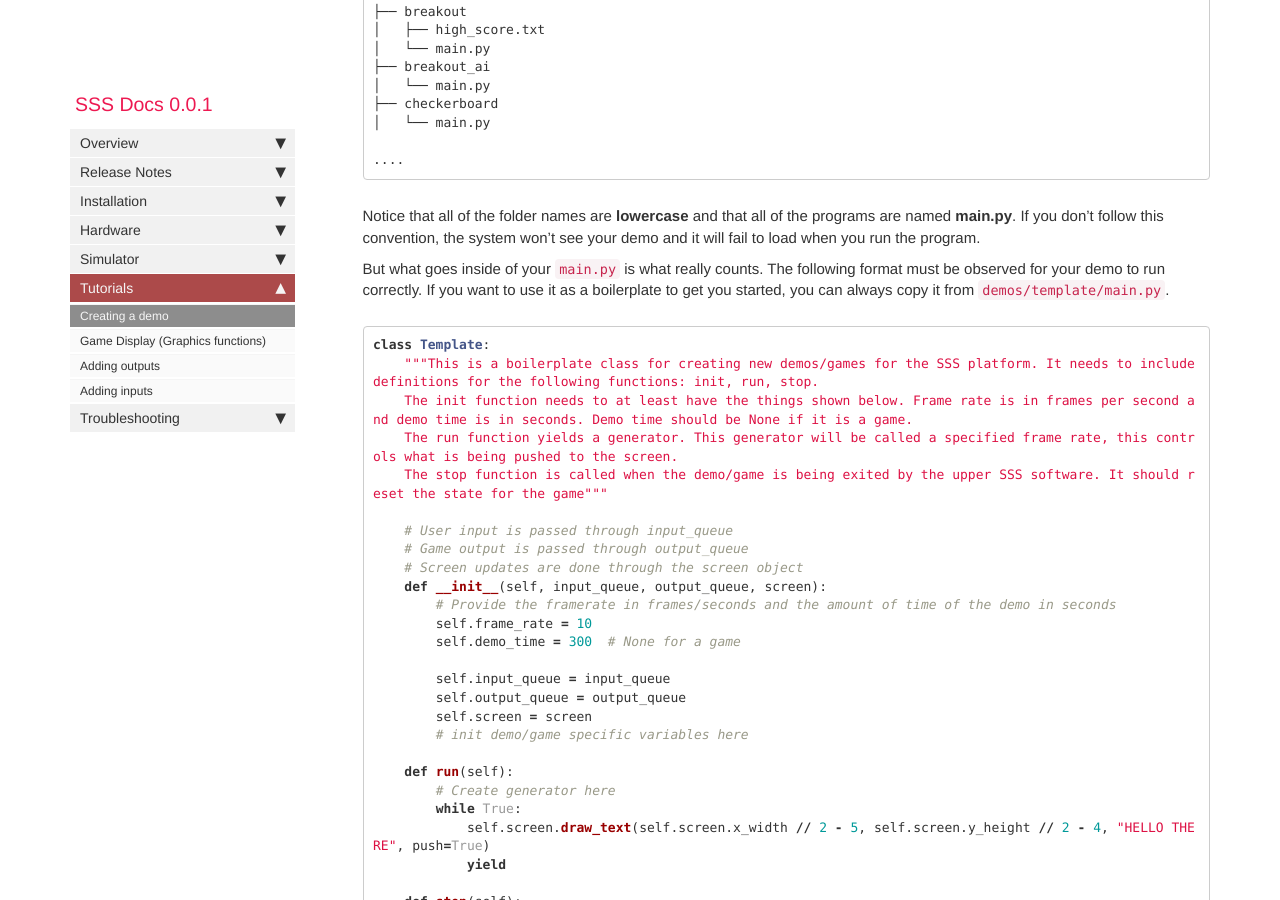
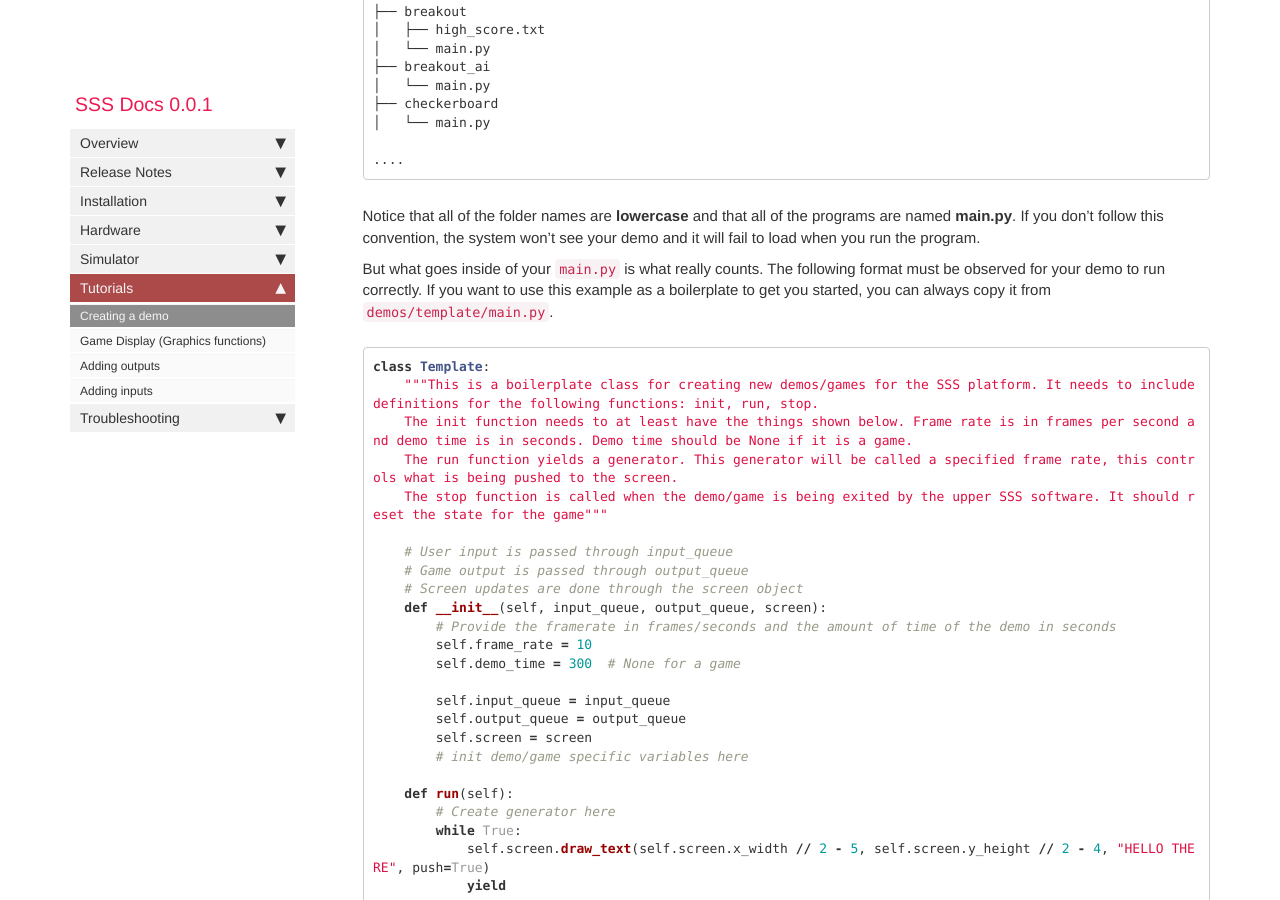
Before and after one commit to NET-BYU/sss_docs, a Jekyll site: the page built from pages/mydoc/mydoc_creating_a_demo.md, in a window 1280 px wide and 900 px high, scrolled down 866 px. Built offline with Jekyll 4.4.1, drawn with Linux system fonts in a browser that asks for light colours; comment, search, counter and statistics services are not loaded; some of the changed text lies outside the part shown.

````diff
--- a/pages/mydoc/mydoc_creating_a_demo.md
+++ b/pages/mydoc/mydoc_creating_a_demo.md
@@ -30,7 +30,7 @@ demos
 
 Notice that all of the folder names are **lowercase** and that all of the programs are named **main.py**. If you don’t follow this convention, the system won’t see your demo and it will fail to load when you run the program.
 
-But what goes inside of your `main.py` is what really counts. The following format must be observed for your demo to run correctly. If you want to use it as a boilerplate to get you started, you can always copy it from `demos/template/main.py`.
+But what goes inside of your `main.py` is what really counts. The following format must be observed for your demo to run correctly. If you want to use this example as a boilerplate to get you started, you can always copy it from `demos/template/main.py`.
 
 ```python
 class Template:
@@ -90,7 +90,7 @@ If you are creating a demo which requires active user input, you will need to ke
 | LEFT_P | Left arrow pressed |
 | LEFT_R | Left arrow released |
 | RIGHT_P | Right arrow pressed |
-| RIGHT_P | Right arrow released |
+| RIGHT_R | Right arrow released |
 | UP_P | Up arrow pressed |
 | UP_R | Up arrow released |
 | DOWN_P | Down arrow pressed |
````
Also changed, not shown: other parts of pages/mydoc/mydoc_creating_a_demo.md (+1 -1 lines).
